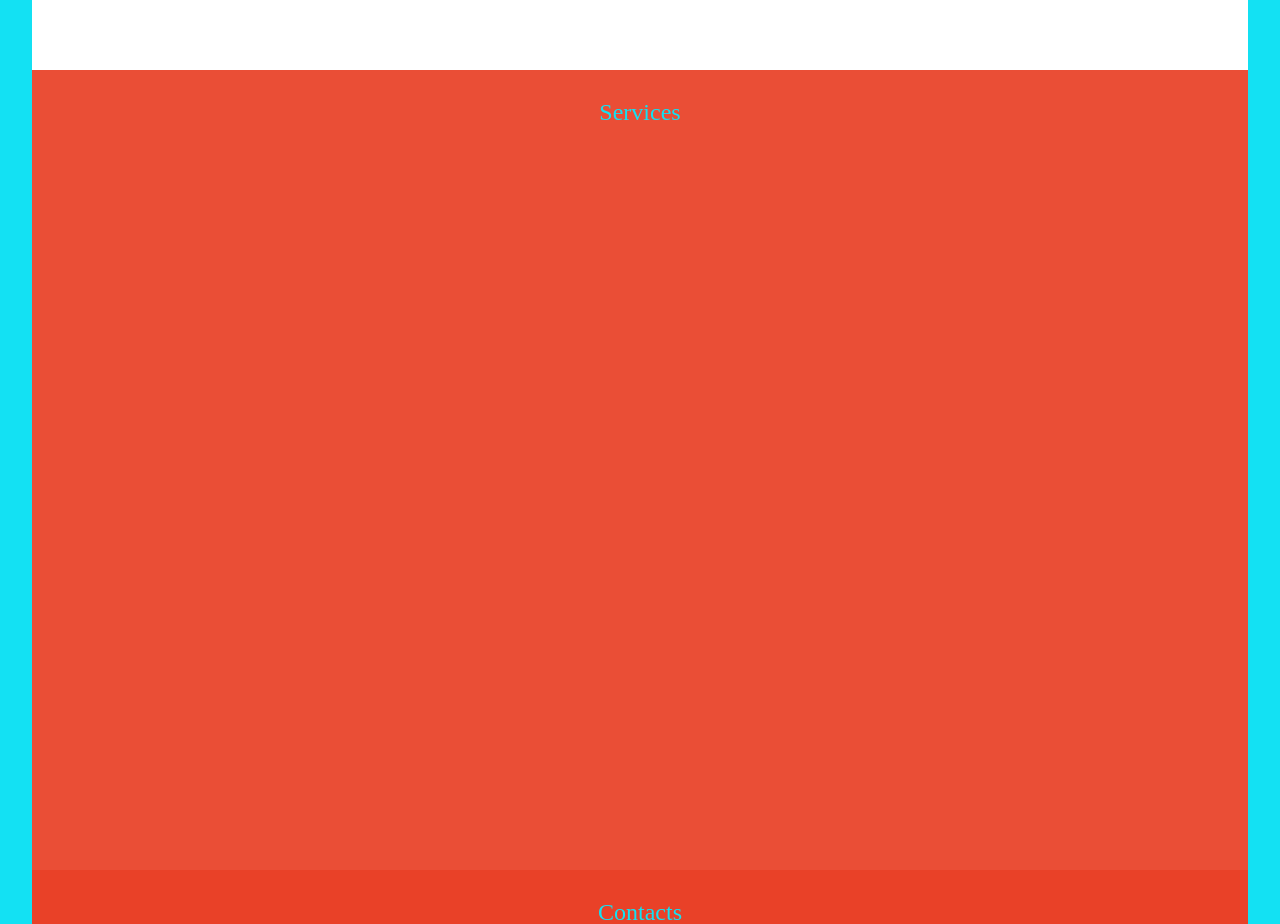
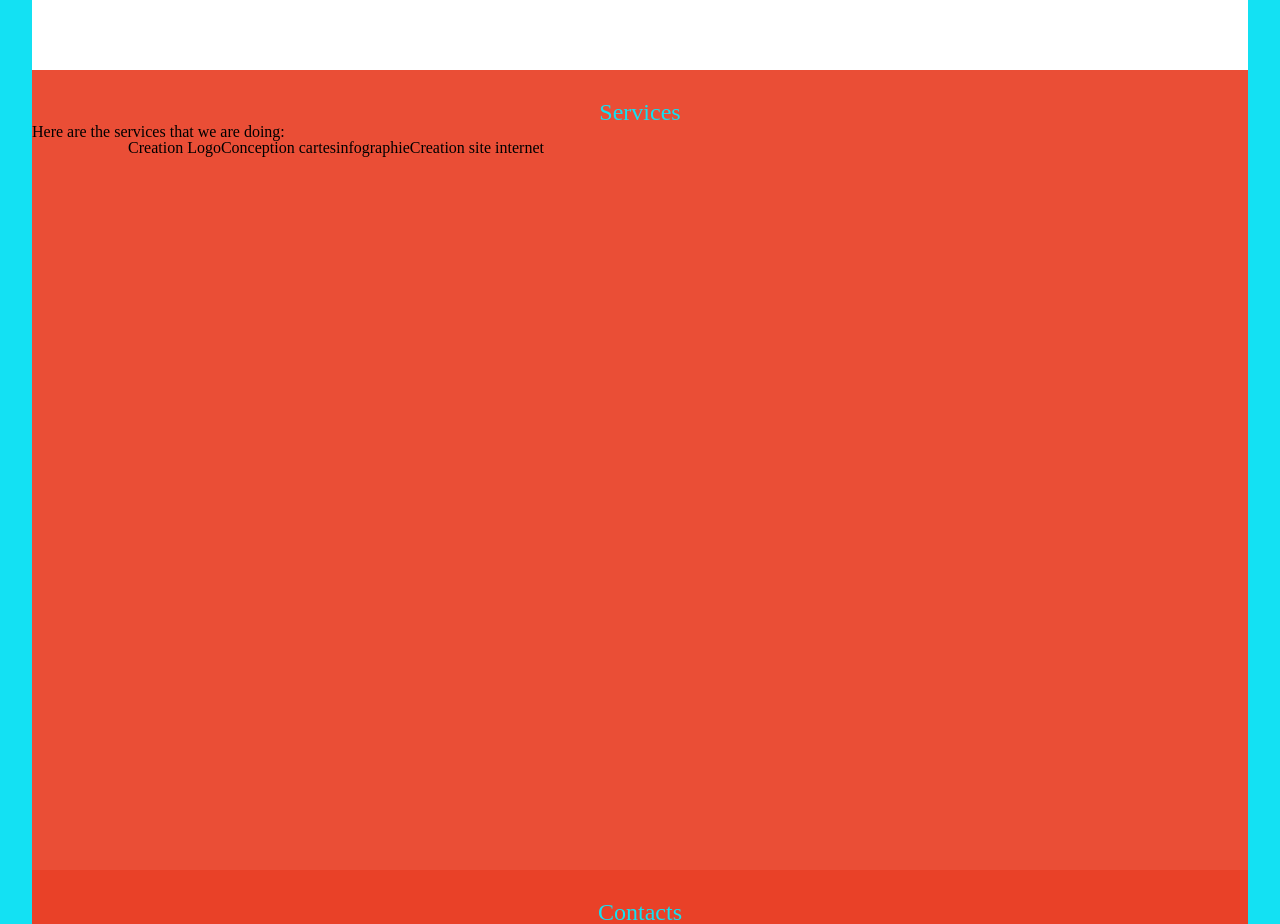
Before and after one commit to Moustapha-Ibrahima-Ba/C2AEI, a plain HTML site: page index.html in a window 1280 px wide. Shown: the part 1320-2244 px from the top of the page. Drawn offline with Linux system fonts and the light colour scheme.

Commit message:
Add content for the service section

```diff
--- a/index.html
+++ b/index.html
@@ -48,6 +48,13 @@
         <!-- ###  Services: Ask Modou for this part -->
         <section id="services">
           <h2>Services</h2>
+          <p>Here are the services that we are doing:</p>
+          <ul>
+            <li>Creation Logo</li>
+            <li>Conception cartes</li>
+            <li>infographie</li>
+            <li>Creation site internet</li>
+          </ul>
         </section>
 
         <!-- ###  Contacts: The contacts of Dabakh (the products), Modou (the services) and me for the Website -->
```
